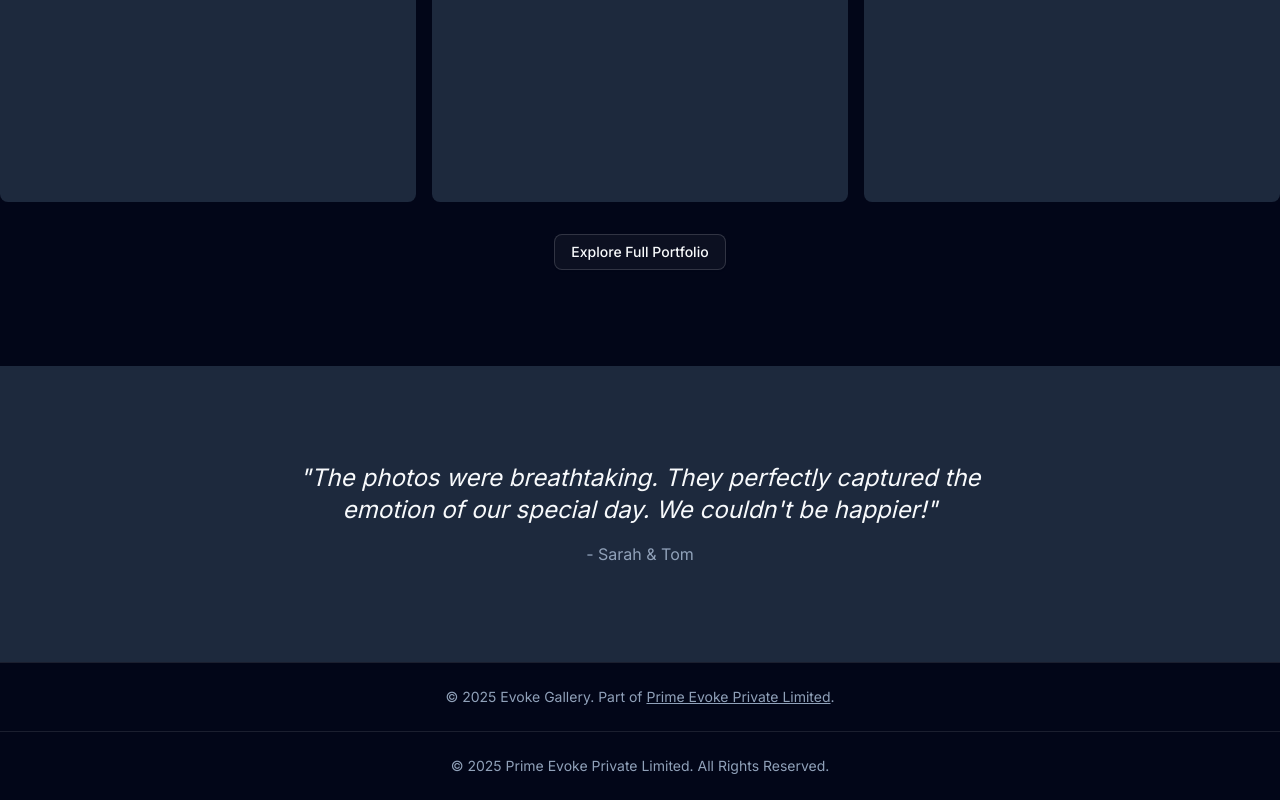
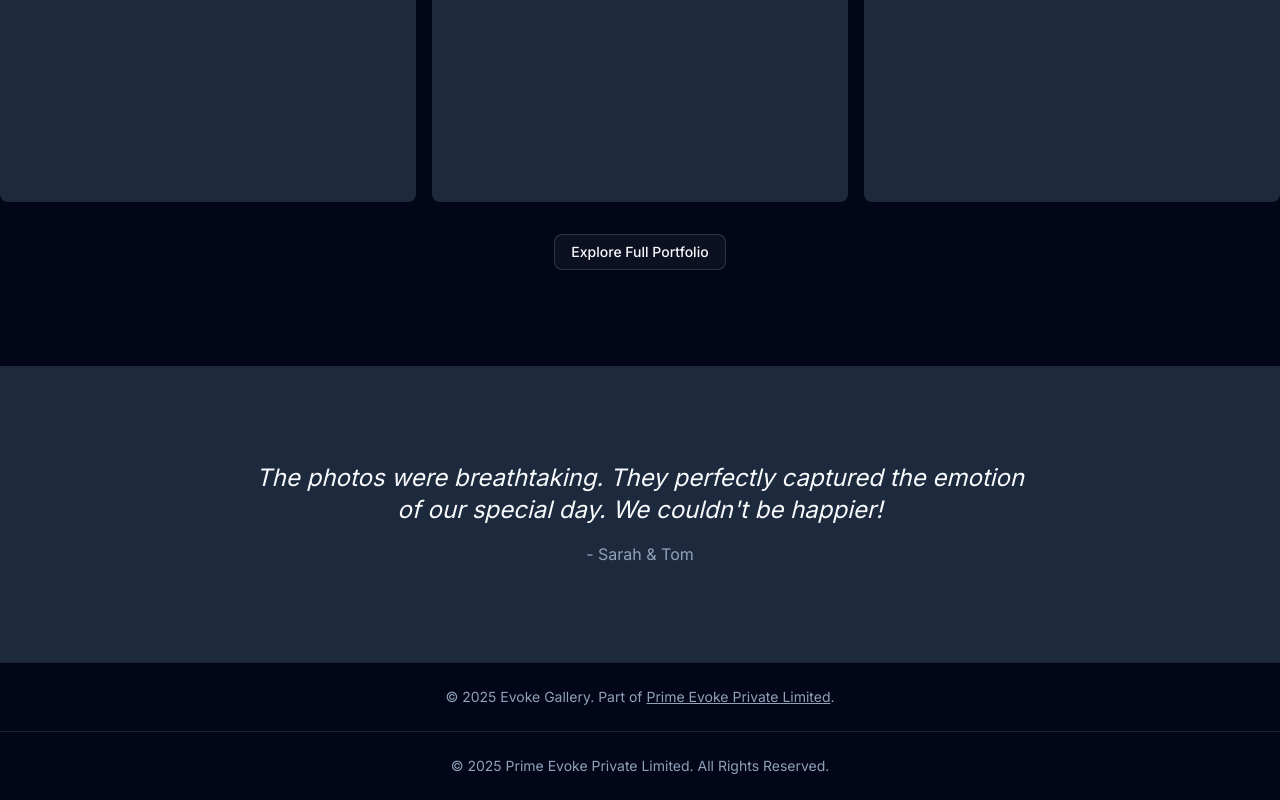
Before and after one commit to EdirithanthiriTharushaKawshalya/prime-evoke-pvt, a Next.js app: page /evoke-gallery in a window 1280 px wide. Shown: the part 1052-1852 px from the top of the page. Built offline with nearby package versions, Linux system fonts and the light colour scheme.

Commit message:
fix: resolve linting errors

```diff
--- a/src/app/evoke-gallery/page.tsx
+++ b/src/app/evoke-gallery/page.tsx
@@ -31,7 +31,7 @@ export default function EvokeGalleryHome() {
           <div className="bg-secondary h-64 md:h-80 rounded-md"></div>
         </div>
         <Button variant="outline" asChild>
-            <Link href="/evoke-gallery/portfolio">Explore Full Portfolio</Link>
+          <Link href="/evoke-gallery/portfolio">Explore Full Portfolio</Link>
         </Button>
       </section>
 
@@ -39,7 +39,8 @@ export default function EvokeGalleryHome() {
       <section className="bg-secondary py-16 md:py-24">
         <div className="container mx-auto text-center max-w-3xl">
           <blockquote className="text-xl md:text-2xl italic">
-            "The photos were breathtaking. They perfectly captured the emotion of our special day. We couldn't be happier!"
+            The photos were breathtaking. They perfectly captured the emotion of
+            our special day. We couldn&apos;t be happier!
           </blockquote>
           <p className="mt-4 text-muted-foreground">- Sarah & Tom</p>
         </div>
--- a/src/app/evoke-waves/page.tsx
+++ b/src/app/evoke-waves/page.tsx
@@ -9,8 +9,8 @@ export default function EvokeWavesPage() {
           Evoke Waves
         </h1>
         <p className="text-lg md:text-xl text-muted-foreground max-w-3xl mx-auto">
-          Professional music production and sound design. We craft unique soundscapes
-          that bring your creative vision to life.
+          Professional music production and sound design. We craft unique
+          soundscapes that bring your creative vision to life.
         </p>
       </section>
 
@@ -43,7 +43,7 @@ export default function EvokeWavesPage() {
       <section className="mt-16 md:mt-24 text-center bg-secondary py-16 rounded-lg">
         <h2 className="text-3xl font-bold mb-4">Have a project in mind?</h2>
         <p className="text-muted-foreground mb-8">
-          Let's talk about how we can collaborate.
+          Let&apos;s talk about how we can collaborate.
         </p>
         <Button size="lg" asChild>
           <a href="mailto:contact@primeevoke.com">Get in Touch</a>
--- a/src/app/page.tsx
+++ b/src/app/page.tsx
@@ -18,8 +18,8 @@ export default function HomePage() {
             Capturing Moments, Crafting Sound.
           </h1>
           <p className="text-lg md:text-xl text-muted-foreground max-w-2xl mx-auto">
-            The professional hub for Prime Evoke's creative ventures in photography,
-            visual storytelling, and music production.
+            The professional hub for Prime Evoke&apos;s creative ventures in
+            photography, visual storytelling, and music production.
           </p>
         </div>
       </section>
@@ -27,12 +27,13 @@ export default function HomePage() {
       {/* Sub-Brands Gateway Section */}
       <section className="container mx-auto pb-20 md:pb-32">
         <div className="grid grid-cols-1 md:grid-cols-3 gap-8">
-
           {/* Evoke Gallery Card */}
           <Card className="flex flex-col">
             <CardHeader className="flex-1">
               <CardTitle className="text-2xl">Evoke Gallery</CardTitle>
-              <CardDescription>Professional Photography Services</CardDescription>
+              <CardDescription>
+                Professional Photography Services
+              </CardDescription>
             </CardHeader>
             <CardFooter>
               <Button asChild className="w-full">
@@ -66,7 +67,6 @@ export default function HomePage() {
               </Button>
             </CardFooter>
           </Card>
-
         </div>
       </section>
     </div>
```
